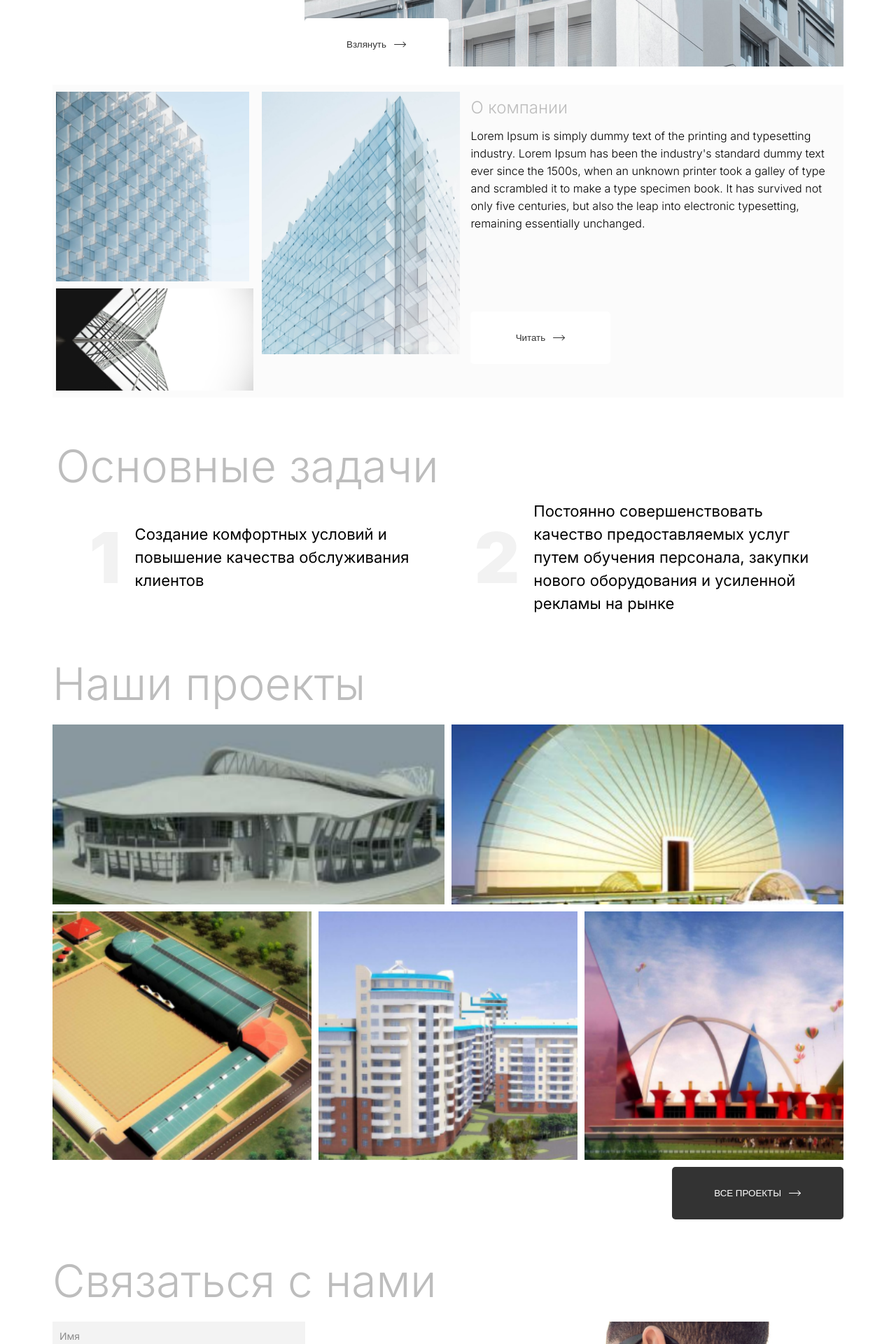
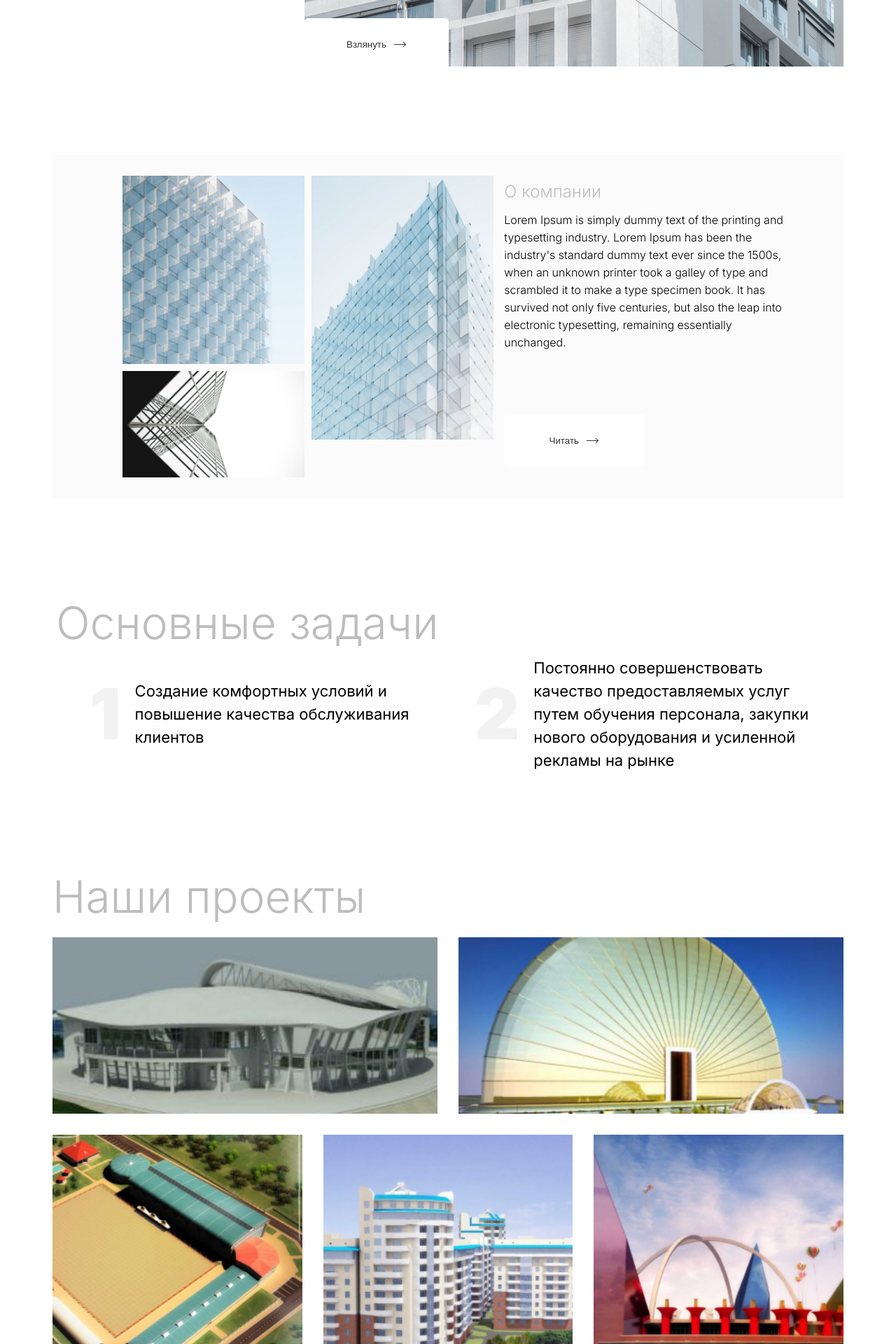
Before and after one commit to AltysS/project-home, a Next.js app: page / in a window 1280 px wide. Shown: the part 820-2740 px from the top of the page at 70% size. Built offline with nearby package versions, Linux system fonts and the light colour scheme.

Commit message:
add paddings and margins between sections

```diff
--- a/app/components/aboutSection/aboutSection.module.scss
+++ b/app/components/aboutSection/aboutSection.module.scss
@@ -62,6 +62,9 @@
 }
 
 @media (min-width: 650px) {
+  .container {
+    margin-bottom: 120px;
+  }
   .aboutUsWrapper {
     order: 2;
   }
@@ -85,6 +88,9 @@
 }
 
 @media (min-width: 950px) {
+  .container {
+    padding: 30px 70px 30px 100px;
+  }
   .aboutUsWrapper {
     text-align: left;
     & > button {
--- a/app/components/contactUsSection/contactUsSection.module.scss
+++ b/app/components/contactUsSection/contactUsSection.module.scss
@@ -22,6 +22,7 @@
 
 @media (min-width: 650px) {
   .container {
+    margin-bottom: 120px;
     & > h2 {
       font-size: 64px;
     }
--- a/app/components/generalTasksSection/generalTaskSection.module.scss
+++ b/app/components/generalTasksSection/generalTaskSection.module.scss
@@ -26,6 +26,9 @@
 }
 
 @media (min-width: 650px) {
+  .container {
+    margin-bottom: 120px;
+  }
   .slogan {
     font-size: 64px;
   }
--- a/app/components/heroSection/heroSection.module.scss
+++ b/app/components/heroSection/heroSection.module.scss
@@ -71,6 +71,7 @@
     align-items: center;
     gap: 10px;
     margin-top: 28px;
+    margin-bottom: 120px;
   }
   .heroSlogan {
     font-size: 55px;
--- a/app/components/ourProjects/ourProjects.module.scss
+++ b/app/components/ourProjects/ourProjects.module.scss
@@ -97,6 +97,9 @@
 }
 
 @media (min-width: 650px) {
+  .container {
+    margin-bottom: 120px;
+  }
   .imageText {
     & > h2 {
       font-size: 24px;
@@ -110,6 +113,9 @@
 }
 
 @media (min-width: 1000px) {
+  .imageWrapper {
+    gap: 30px;
+  }
   .imageText {
     & > h2 {
       font-size: 40px;
```
